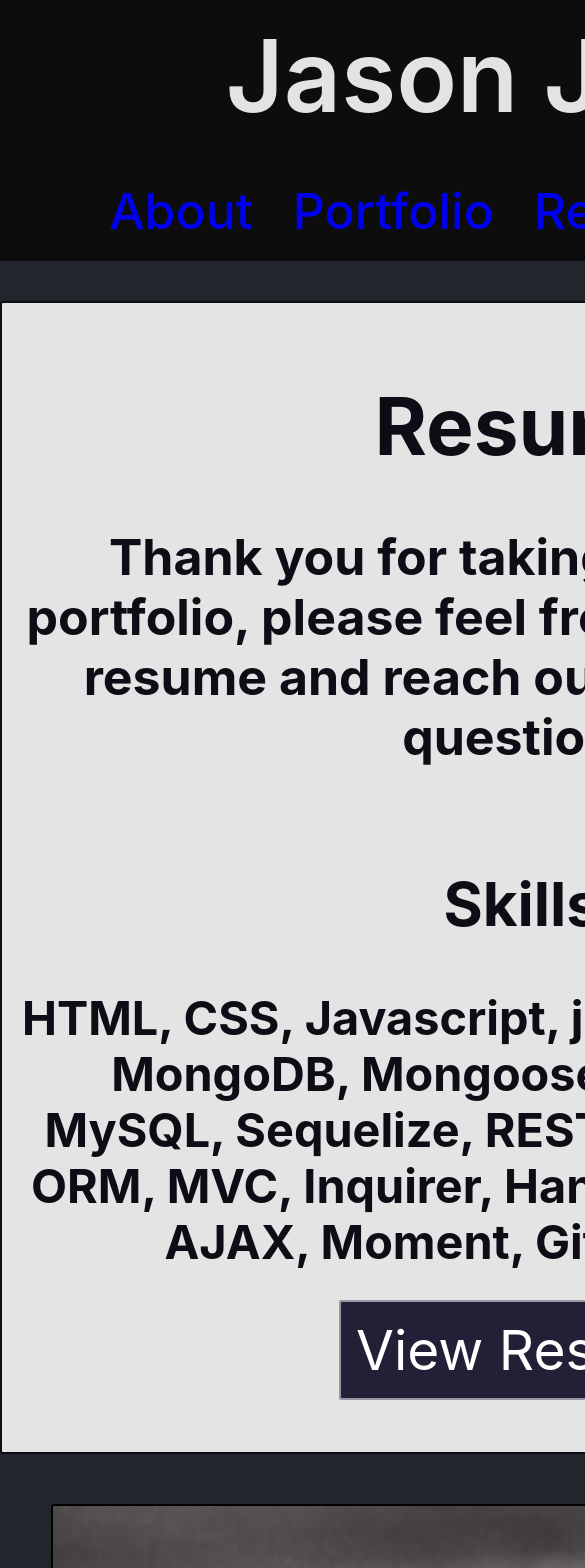
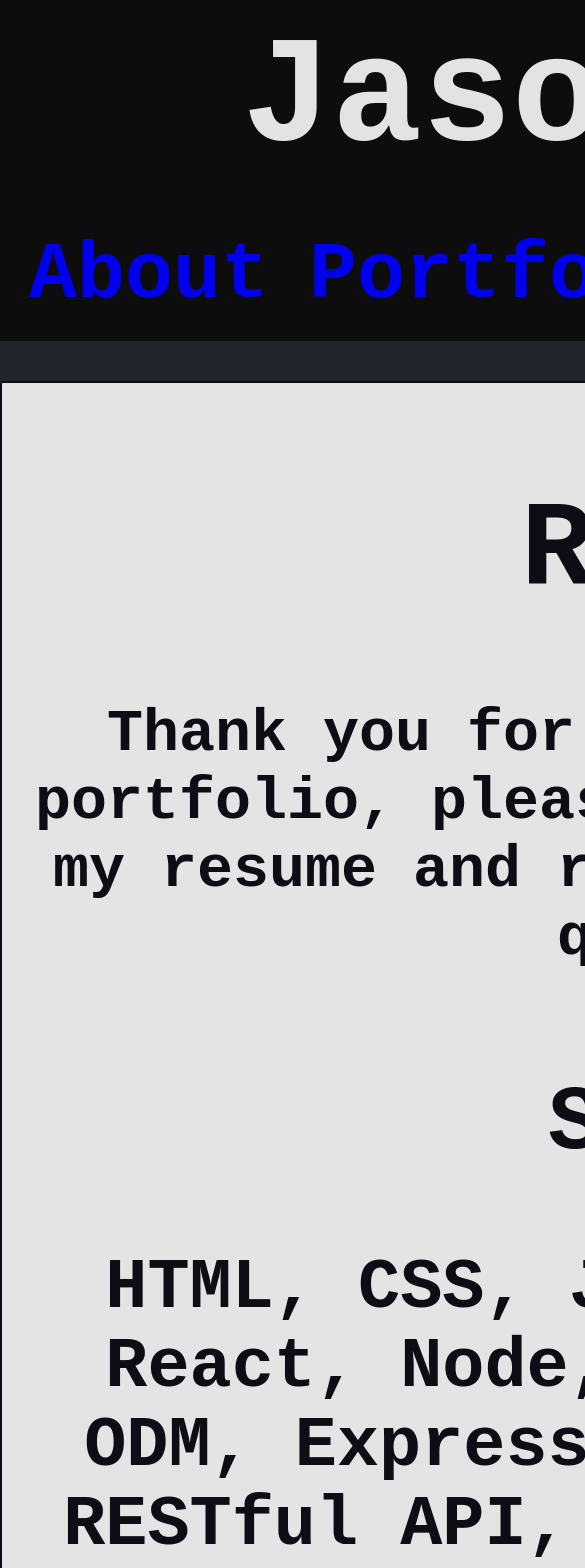
Before and after one commit to jace0fbass/j-jones-2023, a React (Create React App) app: page /j-jones-2023/Resume in a window 390 px wide. Shown: the top 1568 px of the page, 585 px wide, since content can reach past the window. Built offline with nearby package versions, Linux system fonts and the light colour scheme.

Commit message:
Updated page fonts and other styling.

```diff
--- a/src/css/App.css
+++ b/src/css/App.css
@@ -1,3 +1,7 @@
+*{
+  font-family:monospace
+}
+
 body {
   background-color: #22252c;
 }
@@ -202,13 +206,13 @@ body {
   }
   #bio {
     max-width: 100%;
-    font-size: 40px;
+    font-size: 60px;
     padding-bottom: 60px;
   }
   #resumeBtn {
     background-color: rgba(19, 15, 40, 0.921);
     color: white;
-    font-size: 55px;
+    font-size: 65px;
     padding: 15px;
     border-radius: 3px;
     text-decoration: none;
@@ -220,11 +224,11 @@ body {
     padding: 20px;
     border-radius: 3px;
     margin-top: 40px;
-    font-size: 40px;
+    font-size: 60px;
     max-width: 100%;
   }
   #resumeText {
-    font-size: 50px;
+    font-size: 60px;
     margin-bottom: 101px;
   }
   .App-header {
@@ -239,9 +243,10 @@ body {
     display: flex;
     justify-content: center;
     font-size: 20px;
+
   }
   #maName {
-    font-size: 100px;
+    font-size: 150px;
     margin: 10px;
     margin-top: 15px;
   }
@@ -267,8 +272,9 @@ body {
     justify-content: space-evenly;
   }
   .card-title {
-    font-size: 50px;
-    margin-bottom: -20px;
+    font-size: 80px;
+    margin-bottom: -5px;
+    text-decoration: underline;
   }
 
   h4,
@@ -289,32 +295,32 @@ body {
     text-decoration: none;
   }
   #footer {
-    font-size: 40px;
+    font-size: 60px;
     margin-bottom: 20px;
   }
   .m-2 {
-    font-size: 50px;
-    font-weight: 500;
+    font-size: 80px;
+    font-weight: 800;
   }
   #contact {
     background-color: rgba(245, 245, 245, 0.92);
     padding-bottom: 50px;
     border-radius: 3px;
     border-color: rgba(255, 255, 255, 0.532);
-    font-size: 40px;
+    font-size: 60px;
     margin-top: 50px;
   }
   #mailTo {
-    font-size: 70px;
+    font-size: 90px;
     text-decoration: none;
     padding: 20px;
     font-weight: 500;
   }
   #skillList {
-    font-size: 40px;
+    font-size: 60px;
   }
   #description {
-    font-size: 40px;
+    font-size: 60px;
     font-weight: 700;
     margin-top: 0px;
   }
@@ -338,15 +344,24 @@ body {
     font-weight: 500;
   }
   .form-control {
-    width: 500px;
-    height: 100px;
+    width: 900px;
+    height: 200px;
     font-size: 50px
   }
   #contactButton {
+    margin-bottom: 15px;
+    background-color: rgba(19, 15, 40, 0.921);
+    color: white;
+    font-size: 75px;
+    padding: 15px;
+    border-radius: 3px;
+    border-color: rgba(255, 255, 255, 0.532);
+    text-decoration: none;
+  }
+  .form-label {
+    font-size: 90px;
+  }
+  #links {
     font-size: 50px;
-    font-weight: 500;
-    padding: 10px;
-    padding-left: 15px;
-    padding-right: 15px;
   }
 }
```
